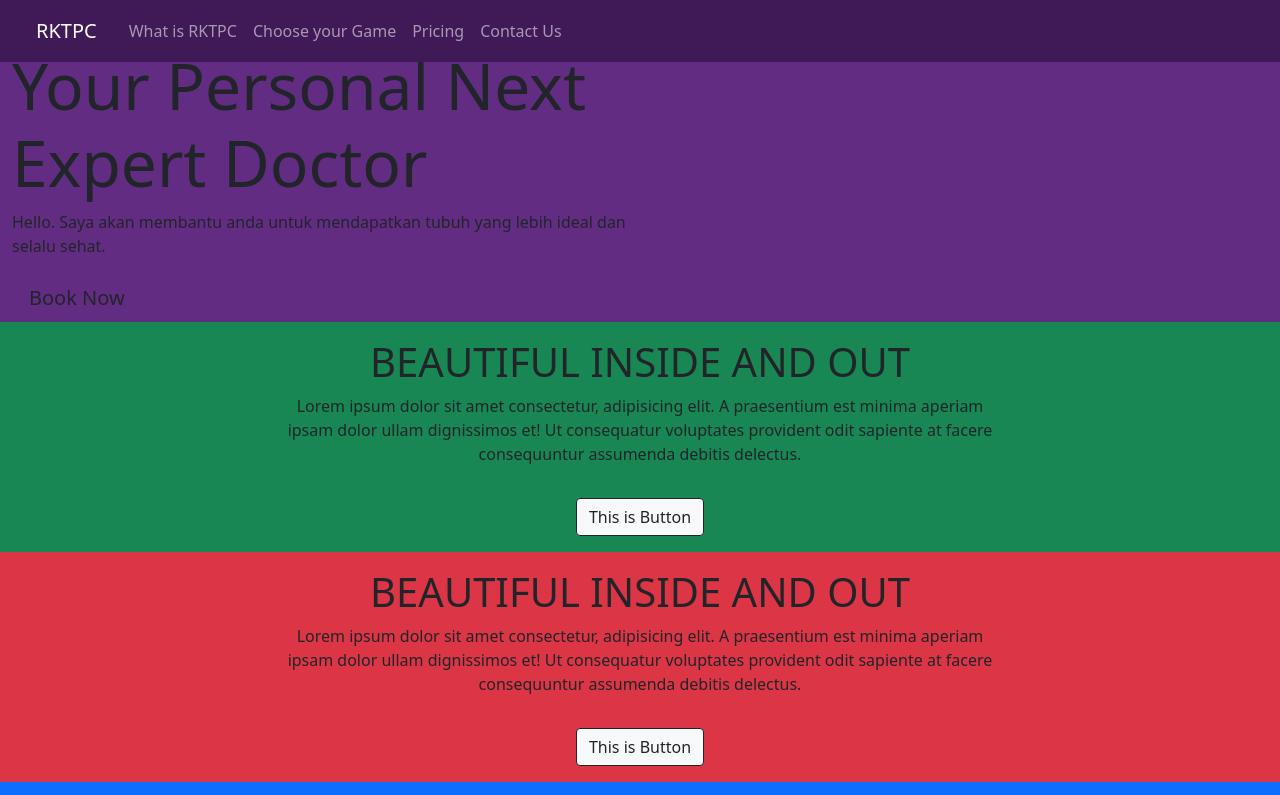
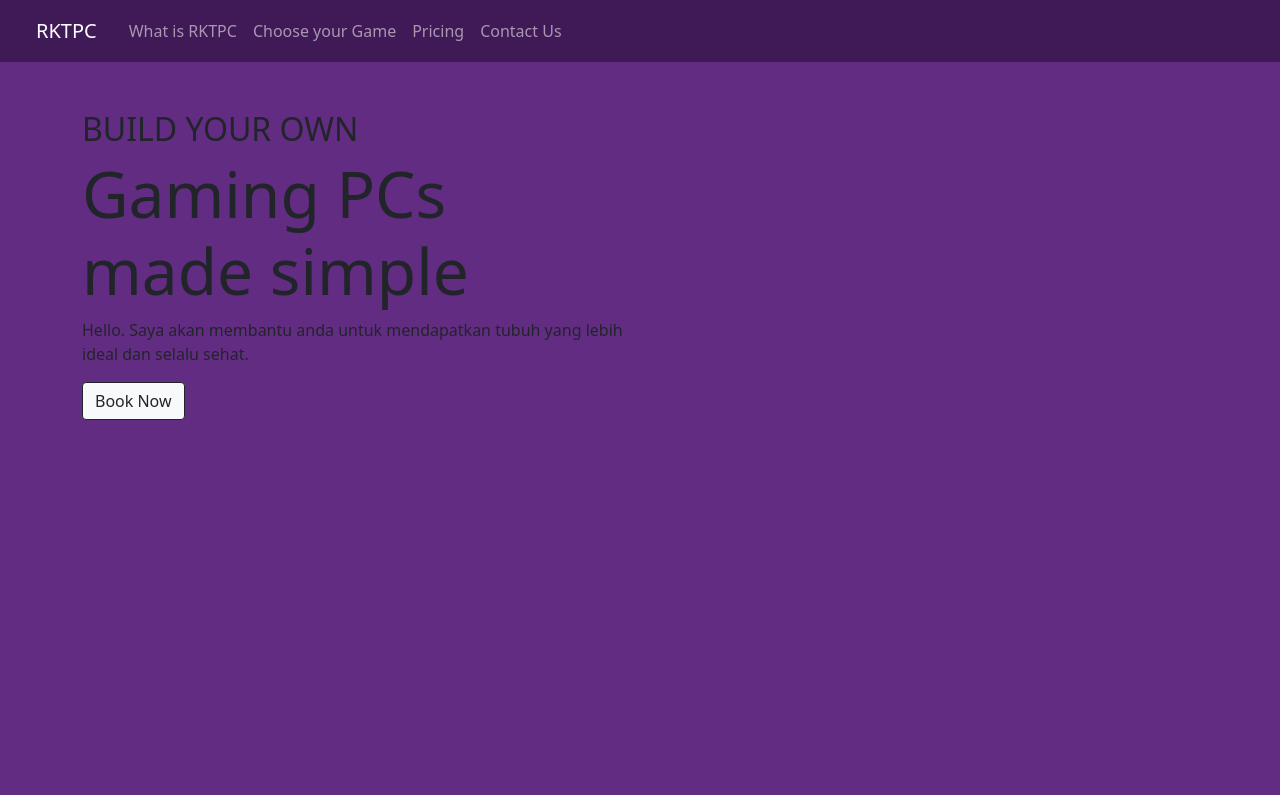
Before and after one commit to Skmnkn/TB_PWL_2021, a plain HTML site: page index.html in a window 1280 px wide. Shown: the top 795 px of the page. Drawn offline with nearby package versions, Linux system fonts and the light colour scheme.

Commit message:
Menambahkan Parallax pada satu section

```diff
--- /dev/null
+++ b/css/style.css
@@ -0,0 +1,18 @@
+body{
+    background-color: #632C83;
+}
+
+#home{
+    height: 100vh;
+}
+
+#whatis{
+    background-image: url(/asset/ryzen.jpg);
+    background-size: cover;
+    background-attachment: fixed;
+    height: 100vh;
+}
+
+#contact{
+    height: 100vh;
+}
--- a/index.html
+++ b/index.html
@@ -10,14 +10,17 @@
   <link href="https://cdn.jsdelivr.net/npm/bootstrap@5.0.0-beta2/dist/css/bootstrap.min.css" rel="stylesheet"
     integrity="sha384-BmbxuPwQa2lc/FVzBcNJ7UAyJxM6wuqIj61tLrc4wSX0szH/Ev+nYRRuWlolflfl" crossorigin="anonymous">
 
+  <!-- Custom CSS -->
+  <link rel="stylesheet" href="css/style.css">
   <!-- Favicon -->
+
   <link rel="icon" href="asset/icon.svg">
   <title>Build PCs made simple - RKTPC</title>
 </head>
 
 <body>
   <!-- NavBar -->
-  <nav class="navbar navbar-expand-lg navbar-dark fixed-top" style="background-color: #401957;">
+  <nav id="navbars" class="navbar navbar-expand-lg navbar-dark sticky-top" style="background-color: #401957;">
     <div class="container-fluid">
       <a class="navbar-brand p-2 mx-3" href="#">RKTPC</a>
       <button class="navbar-toggler" type="button" data-bs-toggle="collapse" data-bs-target="#navbarSupportedContent"
@@ -43,23 +46,43 @@
     </div>
   </nav>
   <!-- EndNavBar -->
+  <!-- Carousel -->
+  <!-- <div id="carouselExampleControls" class="carousel slide" data-bs-ride="carousel">
+    <div class="carousel-inner">
+      <div class="carousel-item active">
+        <img src="asset/nzxt.jpg" class="d-block w-100" alt="...">
+      </div>
+      <div class="carousel-item">
+        <img src="asset/ryzen.jpg" class="d-block w-100" alt="...">
+      </div>
+    </div>
+    <button class="carousel-control-prev" type="button" data-bs-target="#carouselExampleControls" data-bs-slide="prev">
+      <span class="carousel-control-prev-icon" aria-hidden="true"></span>
+      <span class="visually-hidden">Previous</span>
+    </button>
+    <button class="carousel-control-next" type="button" data-bs-target="#carouselExampleControls" data-bs-slide="next">
+      <span class="carousel-control-next-icon" aria-hidden="true"></span>
+      <span class="visually-hidden">Next</span>
+    </button>
+  </div> -->
   <!-- Main Content -->
-  <div class="container-fluid" style="background-color: #632C83;">
+  <div id="home"class="container" style="background-color: #632C83;">
     <div class="row main">
       <div class="col-md-6">
-        <h1 class="display-3 mt-5">Your Personal Next <span>Expert</span> Doctor</h1>
+        <h2 class="mt-5">BUILD YOUR OWN</h2>
+        <h1 class="display-3">Gaming PCs made simple</h1>
         <p>Hello. Saya akan membantu anda untuk mendapatkan tubuh yang lebih ideal dan selalu sehat.</p>
-        <button class="btn btn-lg">Book Now</button>
+        <button class="btn btn-light btn-outline-dark btn-light">Book Now</button>
       </div>
     </div>
   </div>
   <!-- Content -->
-  <section id="whatis" class="bg-success">
+  <section id="whatis" class="img-fluid">
     <div class="container">
       <div class="row">
         <div class="col-md-8 mx-auto text-center">
-          <h1 class="mt-3">BEAUTIFUL INSIDE AND OUT</h1>
-          <p>Lorem ipsum dolor sit amet consectetur, adipisicing elit. A praesentium est minima aperiam
+          <h1 class="mt-5 text-light">BEAUTIFUL INSIDE AND OUT</h1>
+          <p class="text-light">Lorem ipsum dolor sit amet consectetur, adipisicing elit. A praesentium est minima aperiam
             ipsam dolor
             ullam dignissimos et! Ut consequatur voluptates provident odit sapiente at facere consequuntur assumenda
             debitis delectus.</p>
```
Also changed, not shown: asset/nzxt.jpg (added), asset/ryzen.jpg (added).
